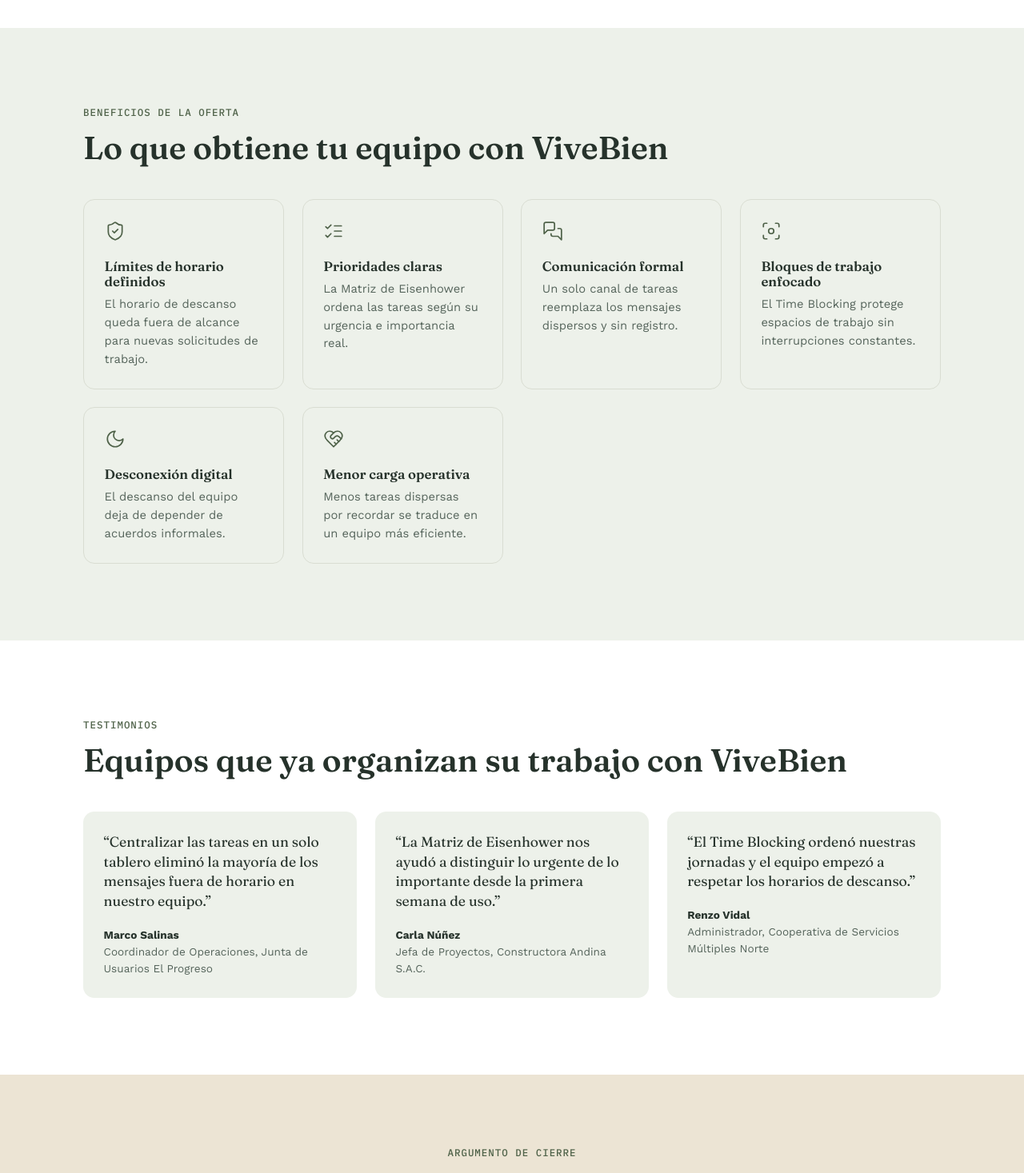
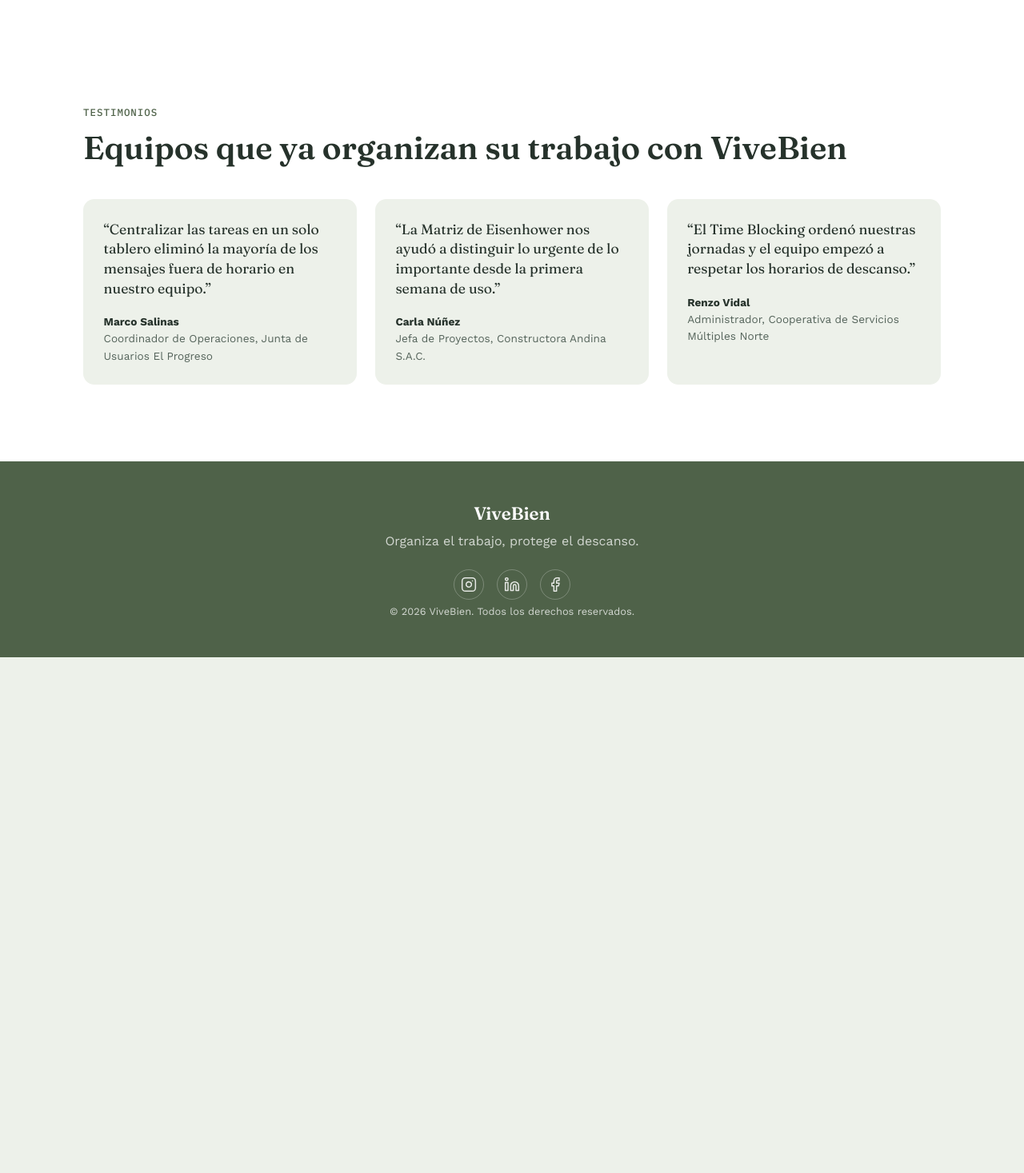
Before and after one commit to Jota0305/ritmo-landing, a React (Vite) app: page / in a window 1280 px wide. Shown: the part 3140-4607 px from the top of the page at 80% size. After the commit the page ends 3962 px from the top, so only its background shows below. Built offline with nearby package versions, Linux system fonts and the light colour scheme; no server answers.

Commit message:
quitar secciones

```diff
--- a/src/App.jsx
+++ b/src/App.jsx
@@ -21,9 +21,7 @@
         <ContactForm />
         <CTABanner />
         <Servicio />
-        <Beneficios />
         <Testimonios />
-        <Cierre />
       </main>
       <Footer />
     </>
```
